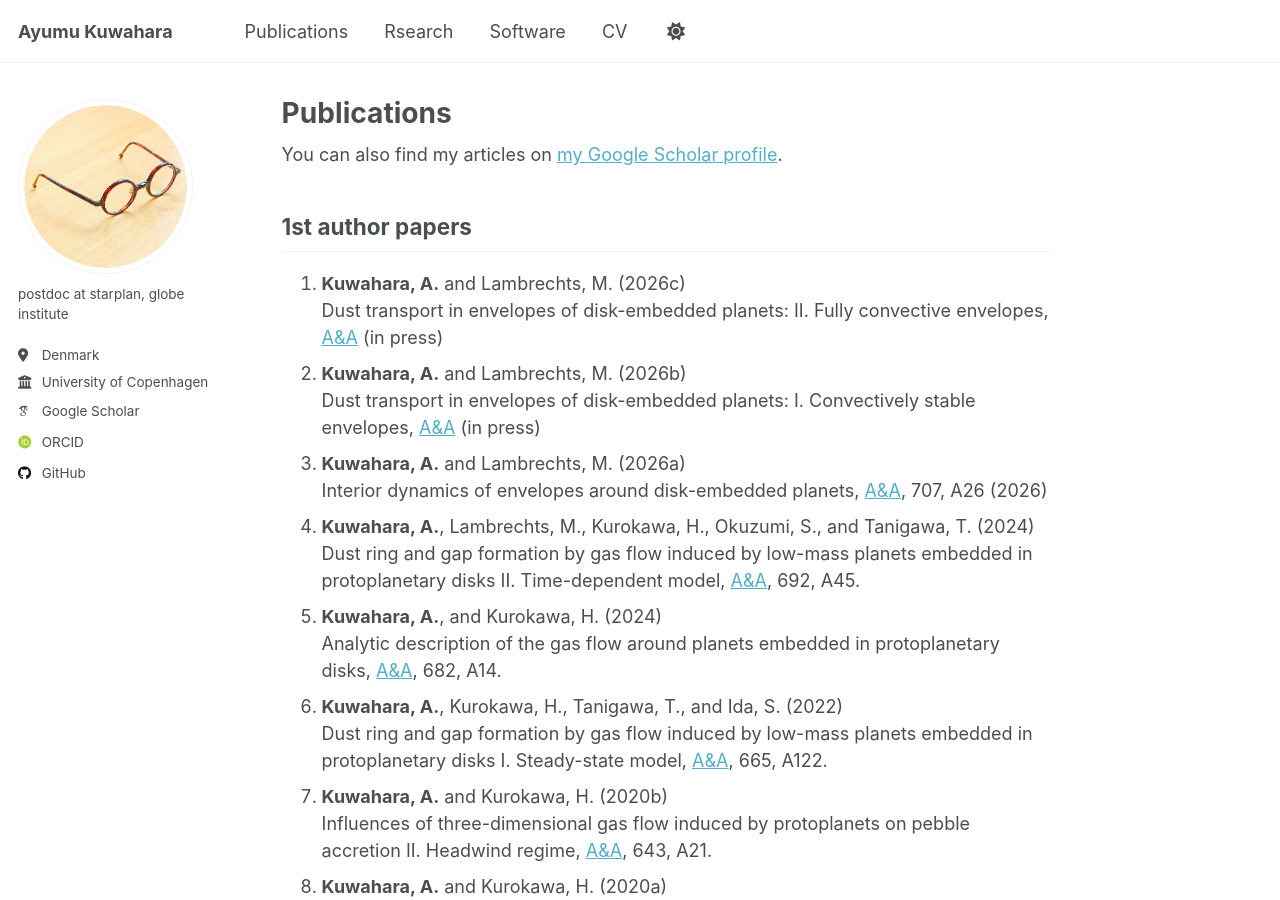
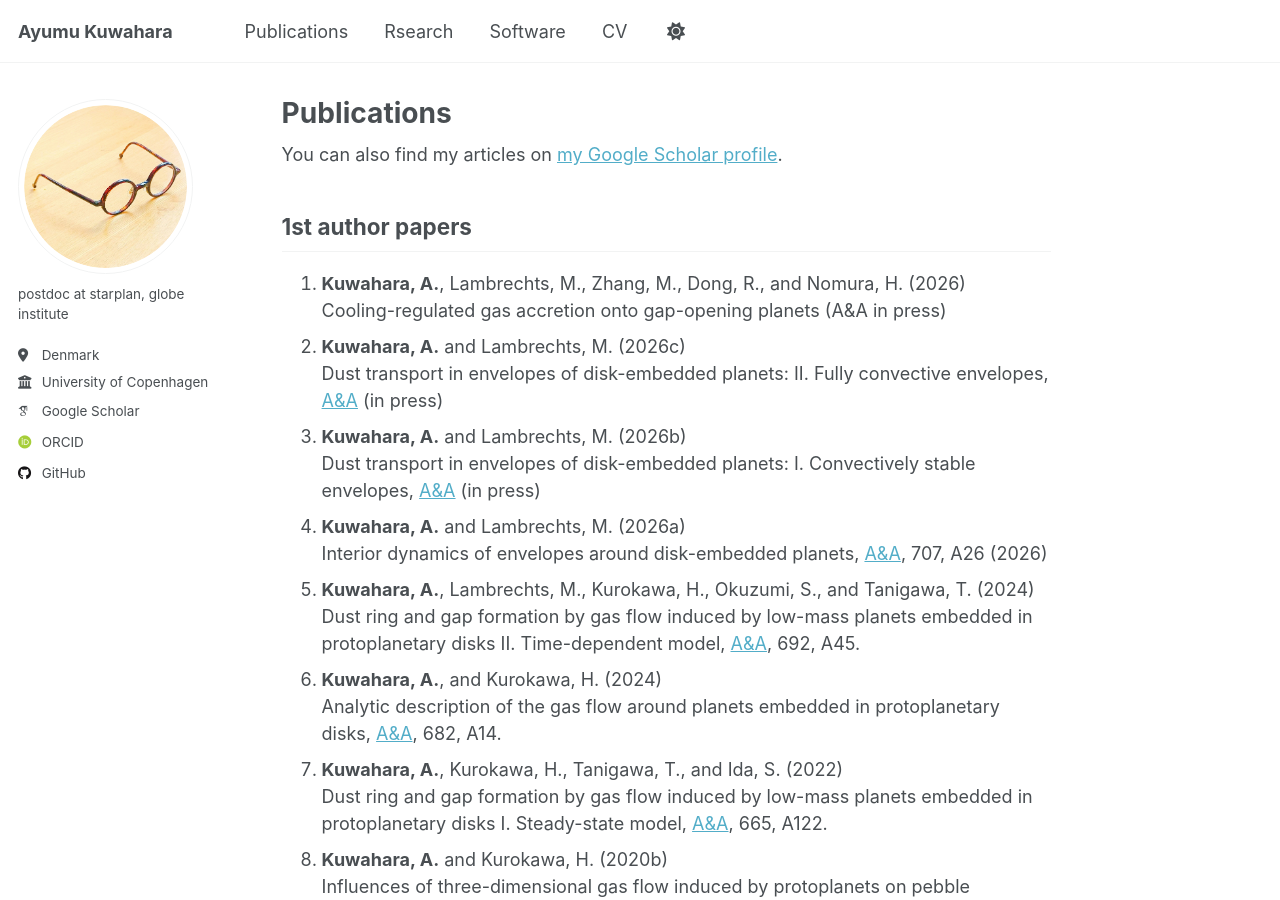
Before and after one commit to AyumuKuwahara/ayumukuwahara.github.io, a Jekyll site: the page built from _pages/publications.html, in a window 1280 px wide and 900 px high. Built offline with Jekyll 4.4.1, drawn with Linux system fonts in a browser that asks for light colours; some web fonts are replaced.

Commit message:
Update publications.html

```diff
--- a/_pages/publications.html
+++ b/_pages/publications.html
@@ -11,6 +11,9 @@ author_profile: true
 <h2>1st author papers</h2>
 
 <ol>
+  <li><b>Kuwahara, A.</b>, Lambrechts, M., Zhang, M., Dong, R., and Nomura, H. (2026)<br>
+    Cooling-regulated gas accretion onto gap-opening planets (A&A in press)
+  </li>
   <li><b>Kuwahara, A.</b> and Lambrechts, M. (2026c)<br>
     Dust transport in envelopes of disk-embedded planets: II. Fully convective envelopes,
     <a href="https://doi.org/10.1051/0004-6361/202660458">A&A</a> (in press)
```
